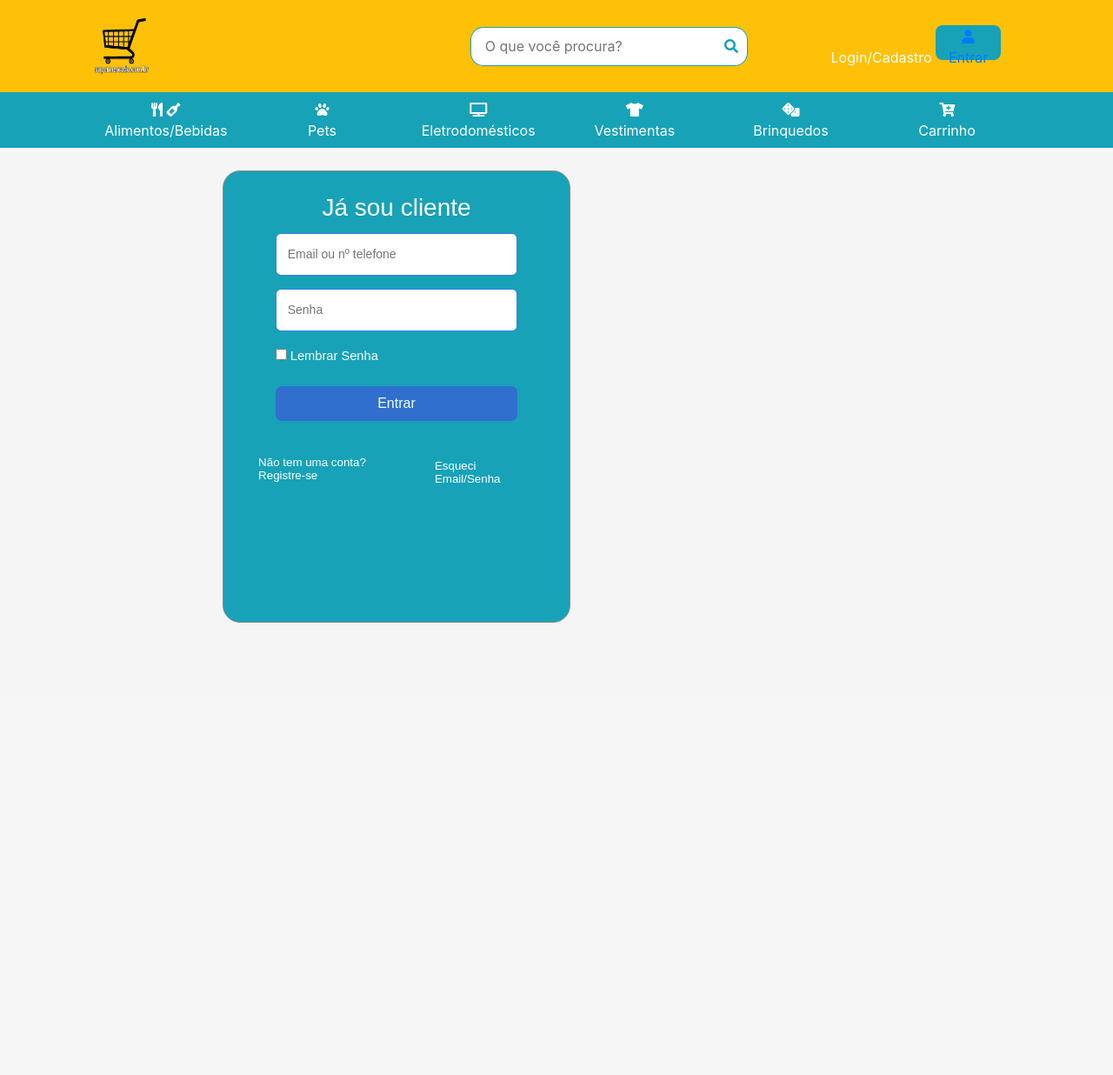
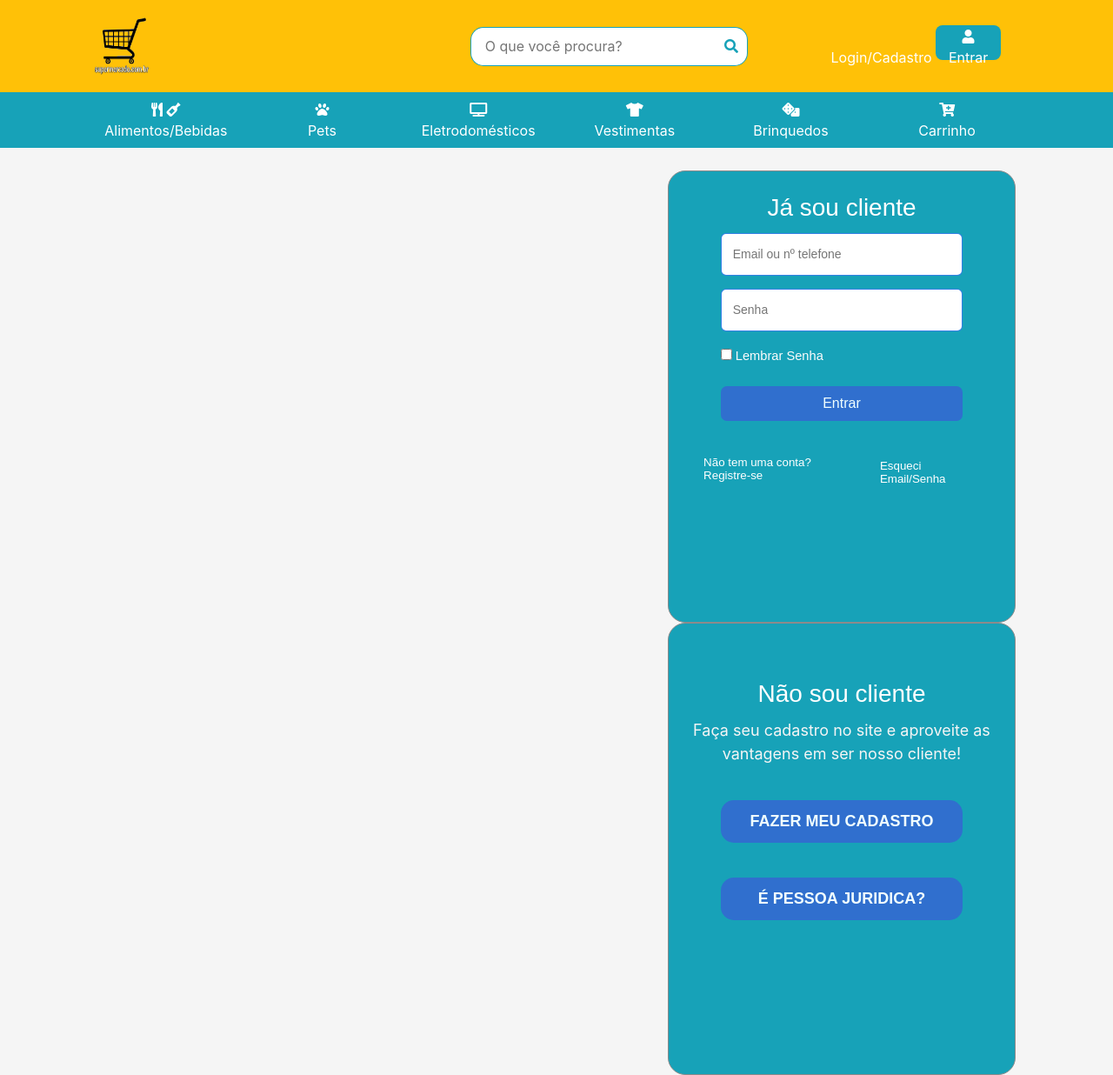
Before and after one commit to SidSan97/Site-Market, a PHP site: page /login.php in a window 1280 px wide. Shown: the whole page at 87% size. Before the commit the page ends 716 px from the top, so only its background shows below. Run offline with PHP 8.4, Linux system fonts and the light colour scheme; lists and menus that the app fills with data are empty; some libraries are stand-ins or nearby versions.

Commit message:
Adição de form para cadastro

```diff
--- a/css/home.css
+++ b/css/home.css
@@ -19,6 +19,11 @@ body
     width: 75px;
     border-radius: 8px;
     background-color: #17a2b8;
+}
+
+#btn-user a
+{
+    text-decoration: none;
     color: white;
 }
 
--- a/css/login.css
+++ b/css/login.css
@@ -2,7 +2,7 @@
 
 body {margin: 0%; background: whitesmoke; /*display: flex; justify-content: center;*/}
 
-h3
+.h3
 {
     text-align: center;
     font-family: Arial;
@@ -22,7 +22,7 @@ h3
     background-color: #17a2b8;
     border-radius: 20px;
     padding-top: 2%;
-    margin-left: 20%;
+    margin-left: 60%;
 }
 
 #check
@@ -104,3 +104,54 @@ text-decoration: none;
     text-decoration: none;
     color: white;
 }
+
+     /*CADASTRO*/
+
+#div-cadastro
+{
+    border: 1px solid rgb(141, 138, 138);
+    width: 400px; height: 65vh;
+    background-color: #17a2b8;
+    border-radius: 20px;
+    padding-top: 5%;
+    margin-left: 60%;
+}
+
+.descricao
+{
+    width: 100%;
+    font-size: 18px;
+    color: whitesmoke;
+    text-align: center;
+    margin-bottom: 10%;
+}
+
+.btn-cad
+{
+    width: 70%;
+    padding: 11px;
+    background-color: rgb(48, 111, 206);
+    border-radius: 15px;
+    margin-left: 15%;
+    margin-bottom: 10%;
+    border: 0;
+    color: azure;
+    font-size: 18px;
+    font-family: Montserrat,sans-serif;
+    font-weight: 700;
+}
+
+.btn-pesJud
+{
+    width: 70%;
+    padding: 11px;
+    background-color: rgb(48, 111, 206);
+    border-radius: 15px;
+    margin-left: 15%;
+    margin-bottom: 10%;
+    border: 0;
+    color: azure;
+    font-size: 18px;
+    font-family: Montserrat,sans-serif;
+    font-weight: 700;
+}
--- a/login.php
+++ b/login.php
@@ -20,11 +20,11 @@
       <div class="container">
          <nav class="navbar navbar-expand-lg navbar-light">
             <a class="navbar-brand" href="index.php"><img src="assets/logomercado.png" height="80px" width="80px"></a>
-            <button class="navbar-toggler" type="button" data-toggle="collapse" data-target="#conteudoNavbarSuportado1" aria-controls="conteudoNavbarSuportado" aria-expanded="false" aria-label="Alterna navegação">
+            <button class="navbar-toggler" type="button" data-toggle="collapse" data-target="#conteudoNavbarSuportado3" aria-controls="conteudoNavbarSuportado" aria-expanded="false" aria-label="Alterna navegação">
                <span class="navbar-toggler-icon"></span>
             </button>
 
-            <div class="collapse navbar-collapse" id="conteudoNavbarSuportado1">
+            <div class="collapse navbar-collapse" id="conteudoNavbarSuportado3">
               <form id="form" class="form-inline my-2 my-lg-0">
                 <div id="search">
                   <input type="search" placeholder="O que você procura?" id="input">
@@ -81,7 +81,7 @@
   </section>
 
     <div id="div-login">
-        <h3> Já sou cliente </h3>
+        <h3 class="h3"> Já sou cliente </h3>
 
         <form class="login-form">
             <input class="input"type="text" placeholder="Email ou nº telefone"/>
@@ -99,6 +99,25 @@
                 </table>
     </div>
 
+    <!Div cadastro>
+    <div id="div-cadastro">
+        <h3 class="h3"> Não sou cliente </h3>
+
+        <form action="" class="cadastro-form">
+           <p class="descricao">
+              Faça seu cadastro no site e aproveite as vantagens em ser nosso cliente!
+           </p>
+
+           <button class="btn-cad">
+             FAZER MEU CADASTRO
+           </button>
+
+           <button class="btn-pesJud">
+             É PESSOA JURIDICA?
+           </button>
+        </form>
+    </div>
+
     <script type="text/javascript" src="js/login.js"></script>
 </body>
 </html>
```
